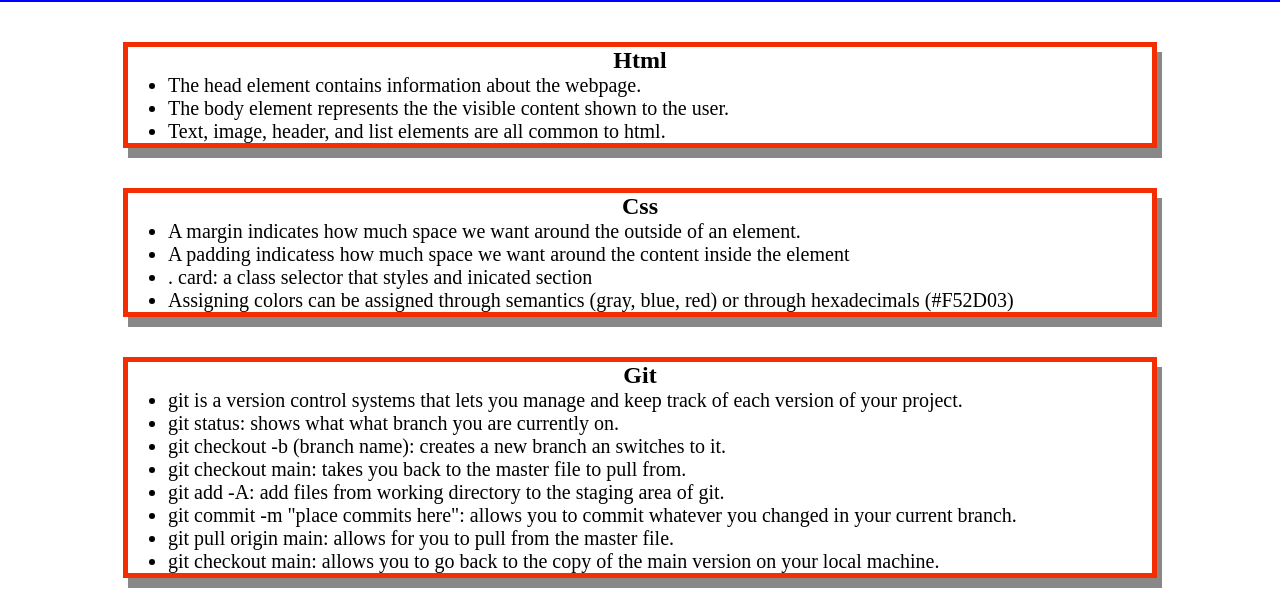
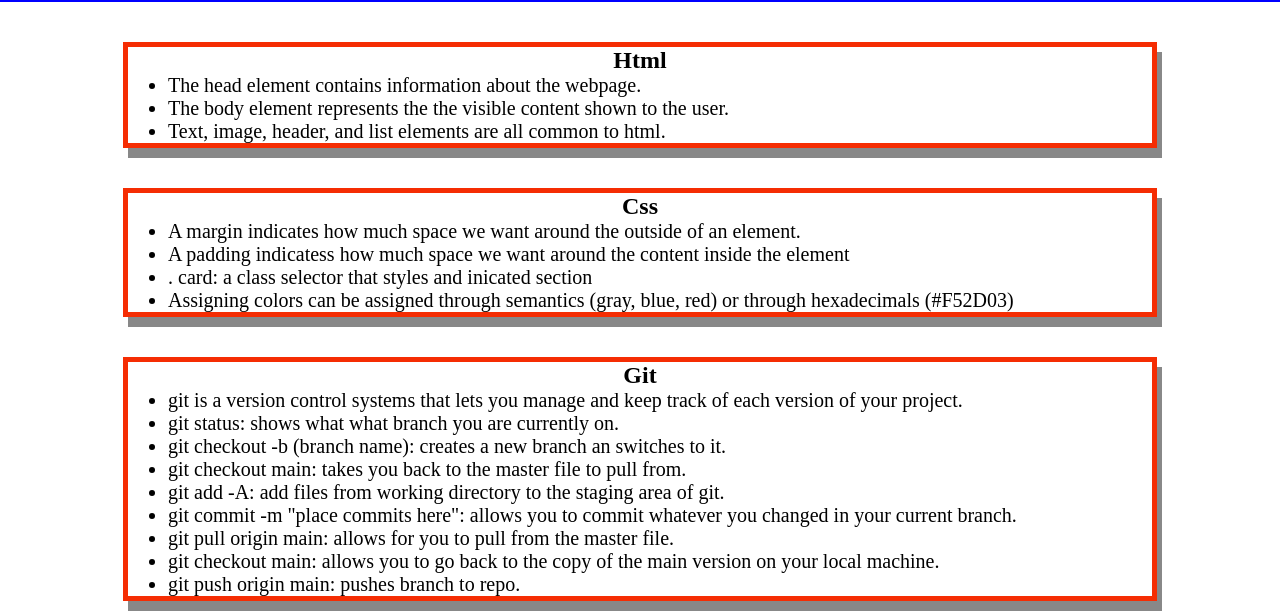
Before and after one commit to Saishin-Zetta/prework-study-guide, a plain HTML site: page index.html in a window 1280 px wide. Shown: the part 118-734 px from the top of the page. Drawn offline with Linux system fonts and the light colour scheme.

Commit message:
added a note

```diff
--- a/index.html
+++ b/index.html
@@ -71,6 +71,8 @@
 
           <li>git checkout main: allows you to go back to the copy of the main version on your local machine.</li>
 
+          <li>git push origin main: pushes branch to repo.</li>
+
         </ul>
 
 
```
